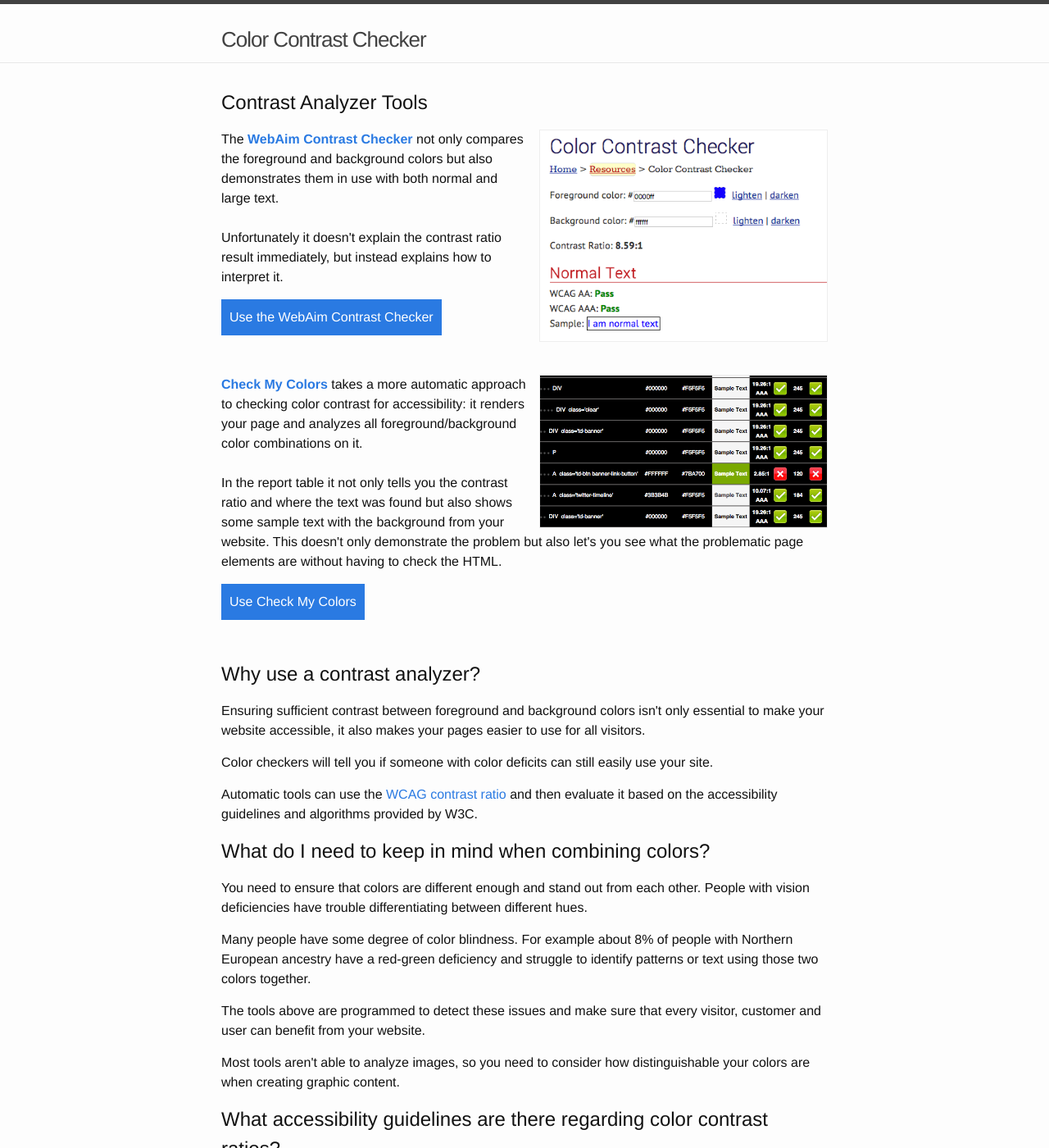
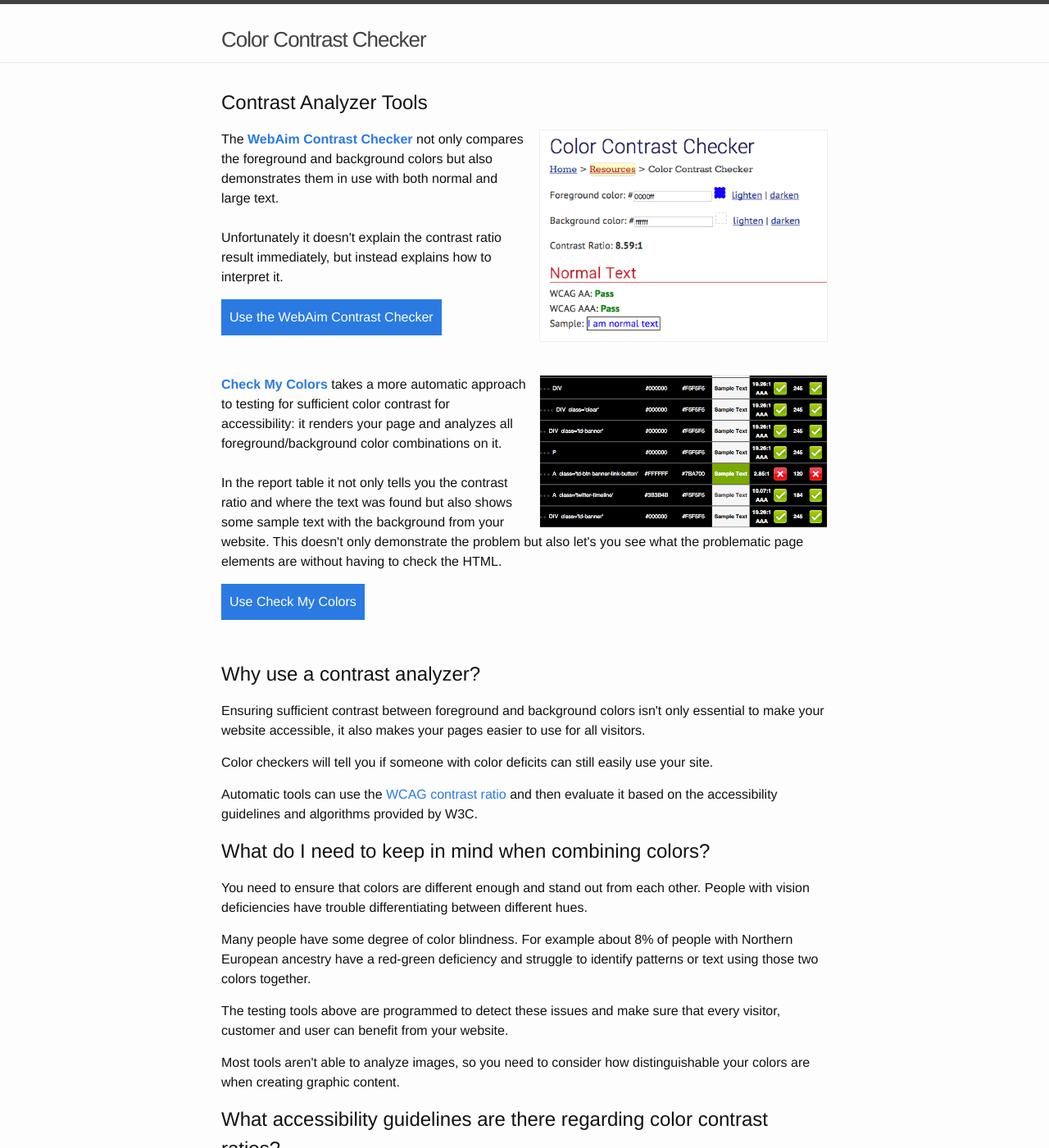
Before and after one commit to mattzeunert/color-contrast-checker, a Jekyll site: the page built from index.html, in a window 1280 px wide and 1400 px high. Shown: the whole window at 82% size. Built offline with Jekyll 4.4.1, drawn with Linux system fonts in a browser that asks for light colours.

Commit message:
"testing"

```diff
--- a/index.html
+++ b/index.html
@@ -23,7 +23,7 @@
     <p>
         <img alt="Report from Check my Colors tool" src="/img/check-my-colors.png">
 
-        <a href="http://www.checkmycolours.com/"><b>Check My Colors</b></a> takes a more automatic approach to checking color contrast for accessibility: it renders your page and
+        <a href="http://www.checkmycolours.com/"><b>Check My Colors</b></a> takes a more automatic approach to testing for sufficient color contrast for accessibility: it renders your page and
         analyzes all foreground/background color combinations on it.
         <br><br>
         In the report table it not only tells you the contrast ratio and where the
@@ -66,7 +66,7 @@
     </p>
 
     <p>
-      The tools above are programmed to detect these issues and make sure that every visitor, customer and user can benefit from your website.
+      The testing tools above are programmed to detect these issues and make sure that every visitor, customer and user can benefit from your website.
     </p>
 
     <p>
```
